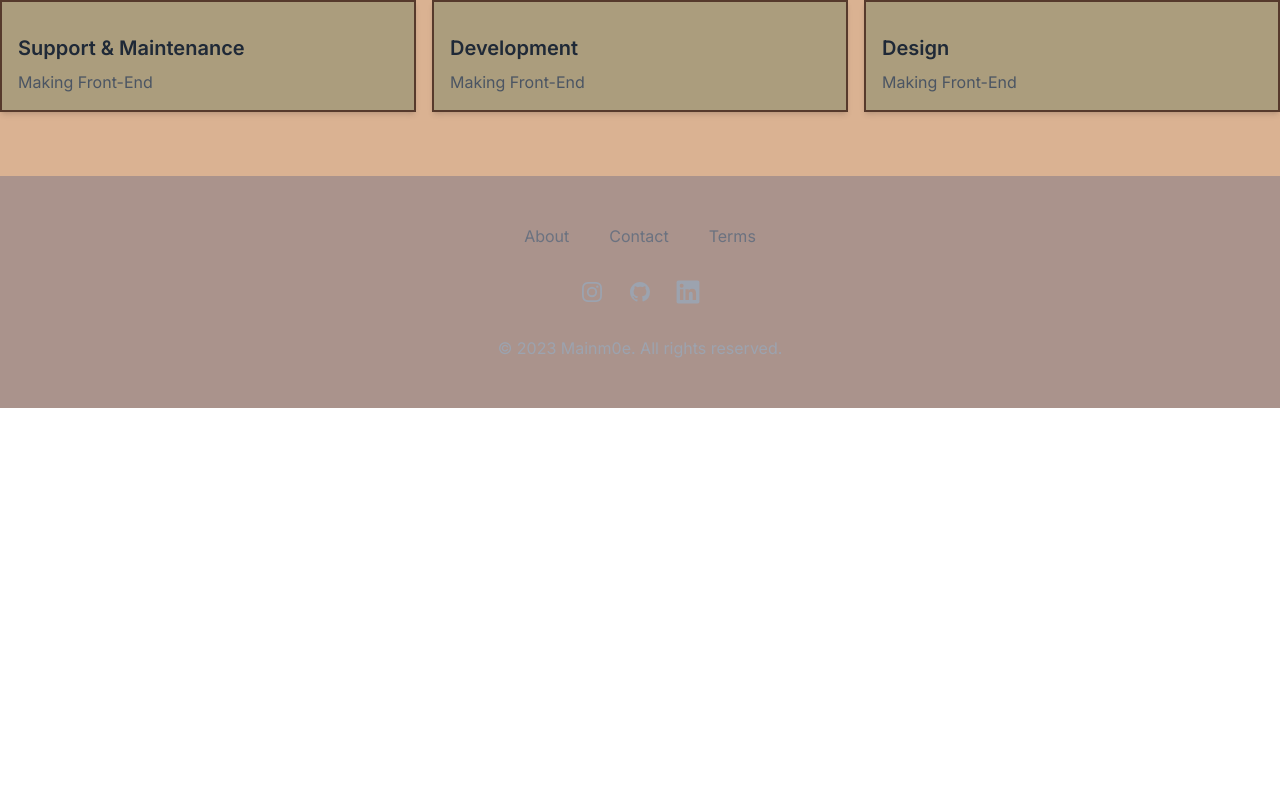
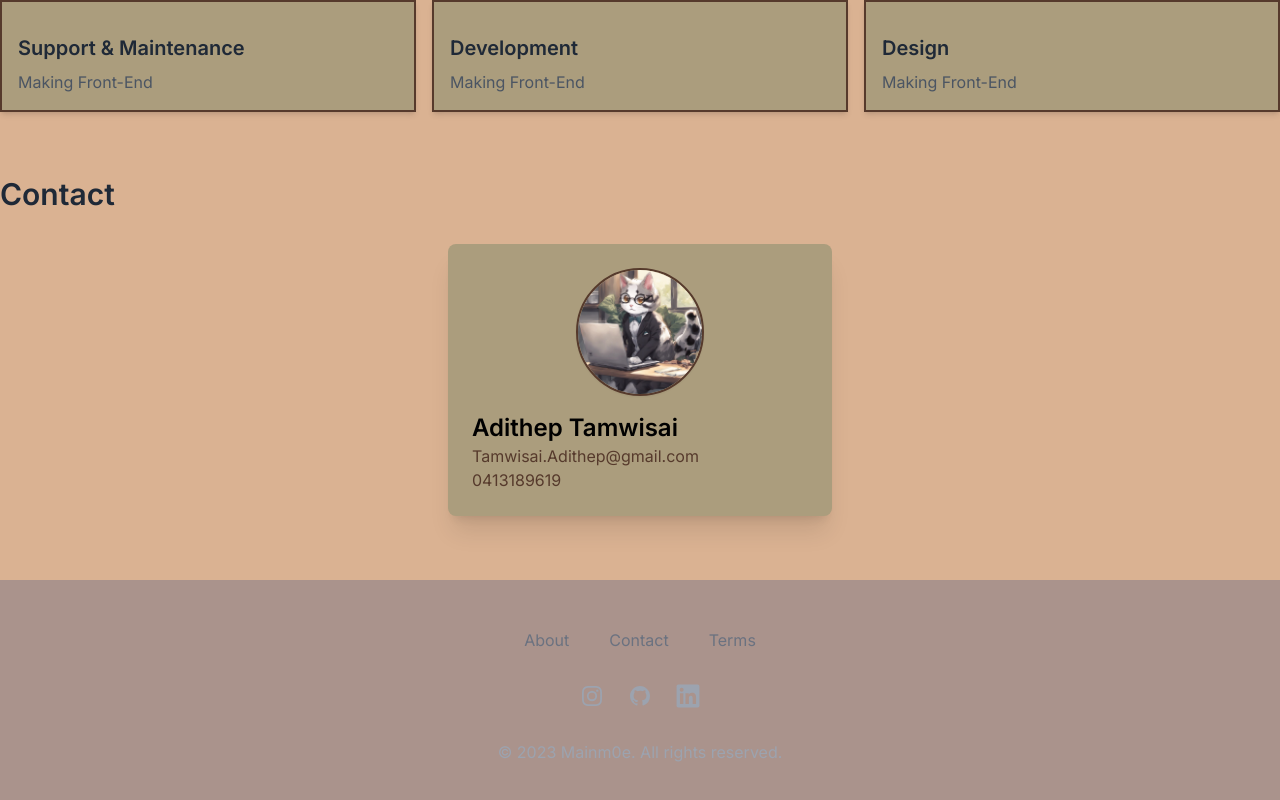
Before and after one commit to Mainm0e/mainm0e_page, a Next.js app: page / in a window 1280 px wide. Shown: the part 1488-2288 px from the top of the page. Before the commit the page ends 1896 px from the top, so only its background shows below. Built offline with nearby package versions, Linux system fonts and the light colour scheme.

Commit message:
update load time

```diff
--- a/app/page.tsx
+++ b/app/page.tsx
@@ -2,6 +2,7 @@ import { features } from "process";
 import Hero from "../components/section/Hero";
 import Introduction from "../components/section/Introduction";
 import Services from "../components/section/Services";
+import Contact from "../components/section/Contact";
 /* portfolio fullstact developer */
 export default function Home() {
   return (
@@ -22,6 +23,9 @@ export default function Home() {
 {/* //! relesed later
       <section id="featured_projects"></section>
      */}
+      <section id="contact" className="pb-16 flex justify-center">
+        <Contact />
+      </section>
     </main>
   );
 }
--- a/components/section/AboutSkill.tsx
+++ b/components/section/AboutSkill.tsx
@@ -32,7 +32,7 @@ export default function AboutSkill() {
         /* add 1s delay */
         setTimeout(() => {
         setIsLoading(false);
-        }, 1000);
+        }, 500);
       })
       .catch((error) => {
         console.error("Error loading JSON data:", error);
--- /dev/null
+++ b/components/section/Contact.tsx
@@ -0,0 +1,28 @@
+
+import OnlyContact from "../../components/common/OnlyContact";
+export default function Contact() {
+    return (
+        <>
+        <div className="container">
+        <h1 className="text-3xl font-semibold mb-8">Contact</h1>
+        <OnlyContact
+        name="Adithep Tamwisai"
+        email="Tamwisai.Adithep@gmail.com"
+        phone="0413189619"
+        imageUrl="./images/home.jpg"
+        />
+        </div>
+
+        </>
+    )
+}
+
+
+/*
+<OnlyContact
+        name="Adithep Tamwisai"
+        email="Tamwisai.Adithep@gmail.com"
+        phone="0413189619"
+        imageUrl="./images/home.jpg"
+        />
+        */
--- a/components/section/Services.tsx
+++ b/components/section/Services.tsx
@@ -29,7 +29,7 @@ export default function Services() {
         setData(jsonData);
         setTimeout(() => {
           setIsLoading(false);
-        }, 1000);
+        }, 500);
       })
       .catch((error) => {
         console.error("Error loading JSON data:", error);
```
